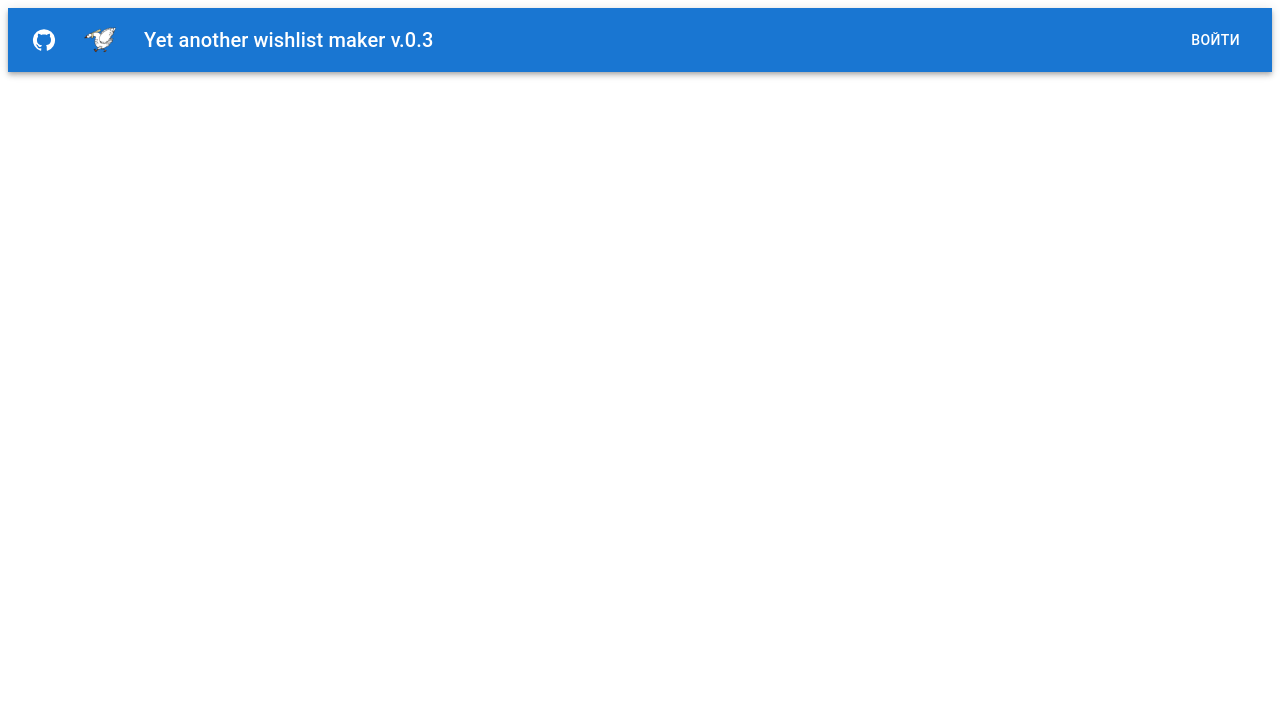
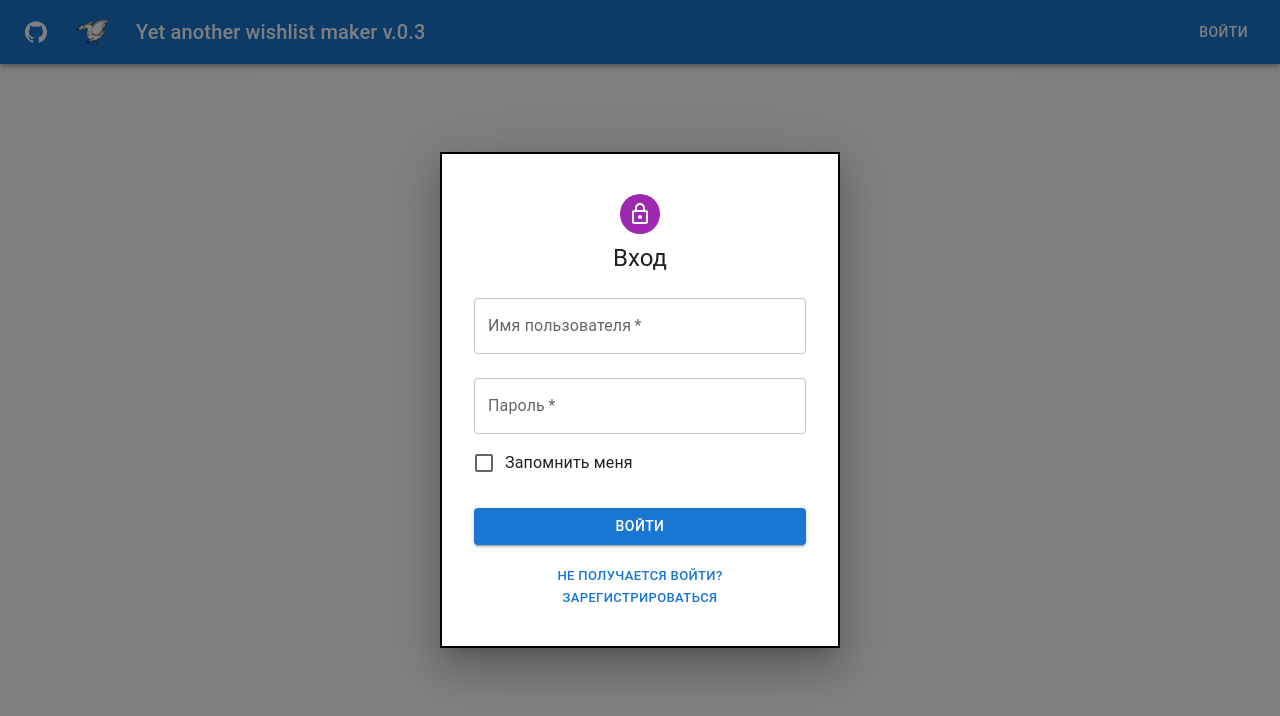
Before and after one commit to devalv/yawm-frontend, a React (Create React App) app: page /wishlist/1 in a window 1280 px wide. Both pictures are taken after a click on the button "ВОЙТИ". Shown: the top 716 px of the page. Built offline with nearby package versions, Linux system fonts and the light colour scheme.

Commit message:
release/react-0.3.0: WIP: navbar
SingIn and SingUp modals

```diff
--- a/src/components/ErrorModal.js
+++ b/src/components/ErrorModal.js
@@ -37,10 +37,7 @@ export default function ErrorModal() {
               <a href="mailto:yawm@devyatkin.dev?subject=Ваша кривуля не работает!">написать на почту</a>
             </Typography>
           </Box>
-
         </Modal>
-
       </div>
-
   );
 }
--- a/src/components/Navbar.js
+++ b/src/components/Navbar.js
@@ -6,9 +6,22 @@ import Typography from '@mui/material/Typography';
 import Button from '@mui/material/Button';
 import IconButton from '@mui/material/IconButton';
 import GitHubIcon from '@mui/icons-material/GitHub';
+import SignInModal from './auth/modals/SingIn';
+import SignUpModal from './auth/modals/SingUp';
+
+// TODO: @devalv logout
 
 export default function ButtonAppBar() {
+  const [modalUserLoginShow, setModalUserLoginShow] = React.useState(false);
+  const handleModalUserLoginShow = () => setModalUserLoginShow(true);
+  const handleModalUserLoginClose = () => setModalUserLoginShow(false);
+  const [modalUserRegisterShow, setModalUserRegisterShow] = React.useState(false);
+  const handleModalUserRegisterShow = () => setModalUserRegisterShow(true);
+  const handleModalUserRegisterClose = () => setModalUserRegisterShow(false);
   return (
+    <>
+      <SignInModal props={{"openState": modalUserLoginShow, "closeHandler": handleModalUserLoginClose, "openRegisterHandler": handleModalUserRegisterShow}}/>
+      <SignUpModal props={{"openState": modalUserRegisterShow, "closeHandler": handleModalUserRegisterClose, "openLoginHandler": handleModalUserLoginShow}}/>
       <Box sx={{ flexGrow: 1 }} pb={3}>
         <AppBar position="static">
           <Toolbar>
@@ -18,8 +31,9 @@ export default function ButtonAppBar() {
               color="inherit"
               aria-label="menu"
               sx={{ mr: 2 }}
+              onClick={() => window.open("https://github.com/devalv/yawm-frontend", "_blank")}
             >
-           <GitHubIcon onClick={() => window.open("https://github.com/devalv/yawm-frontend", "_blank")}/>
+             <GitHubIcon />
             </IconButton>
             <IconButton
               size="large"
@@ -34,9 +48,10 @@ export default function ButtonAppBar() {
             <Typography variant="h6" component="div" sx={{ flexGrow: 1 }}>
               Yet another wishlist maker v.0.3
             </Typography>
-          <Button color="inherit">Войти</Button>
+            <Button color="inherit" onClick={handleModalUserLoginShow}>Войти</Button>
           </Toolbar>
         </AppBar>
       </Box>
+    </>
   );
 }
--- /dev/null
+++ b/src/components/auth/modals/SingIn.js
@@ -0,0 +1,108 @@
+import * as React from 'react';
+import Avatar from '@mui/material/Avatar';
+import Button from '@mui/material/Button';
+import CssBaseline from '@mui/material/CssBaseline';
+import TextField from '@mui/material/TextField';
+import FormControlLabel from '@mui/material/FormControlLabel';
+import Checkbox from '@mui/material/Checkbox';
+import Grid from '@mui/material/Grid';
+import Box from '@mui/material/Box';
+import LockOutlinedIcon from '@mui/icons-material/LockOutlined';
+import Typography from '@mui/material/Typography';
+import Container from '@mui/material/Container';
+import Modal from "@mui/material/Modal";
+
+const style = {
+  position: "absolute",
+  top: "50%",
+  left: "50%",
+  transform: "translate(-50%, -50%)",
+  width: 400,
+  bgcolor: "background.paper",
+  border: "2px solid #000",
+  boxShadow: 24,
+  p: 4,
+  flexDirection: 'column',
+  alignItems: 'center',
+  display: 'flex',
+};
+
+export default function SignInModal({props}) {
+  const handleSubmit = (event) => {
+    event.preventDefault();
+    const data = new FormData(event.currentTarget);
+    console.log({
+      email: data.get('username'),
+      password: data.get('password'),
+    });
+  };
+
+  const handleShowRegister = () => {
+    props.closeHandler();
+    props.openRegisterHandler();
+  };
+
+  return (
+    <Modal
+      open={props.openState}
+      onClose={props.closeHandler}
+      aria-labelledby="modal-modal-title"
+      aria-describedby="modal-modal-description"
+    >
+      <Container component="main" maxWidth="xs">
+         <CssBaseline />
+        <Box
+          sx={style}
+        >
+          <Avatar sx={{ m: 1, bgcolor: 'secondary.main' }}>
+            <LockOutlinedIcon />
+          </Avatar>
+          <Typography component="h1" variant="h5">
+            Вход
+          </Typography>
+          <Box component="form" onSubmit={handleSubmit} noValidate sx={{ mt: 1 }}>
+            <TextField
+              margin="normal"
+              required
+              fullWidth
+              id="username"
+              label="Имя пользователя"
+              name="username"
+              autoComplete="username"
+              autoFocus
+            />
+            <TextField
+              margin="normal"
+              required
+              fullWidth
+              name="password"
+              label="Пароль"
+              type="password"
+              id="password"
+              autoComplete="current-password"
+            />
+            <FormControlLabel
+              control={<Checkbox value="remember" color="primary" />}
+              label="Запомнить меня"
+            />
+            <Button
+              type="submit"
+              fullWidth
+              variant="contained"
+              sx={{ mt: 3, mb: 2 }}
+            >
+              Войти
+            </Button>
+            <Grid container>
+              <Grid item>
+                <Button variant="text" size="small" onClick={handleShowRegister}>
+                  Не получается войти? Зарегистрироваться
+                </Button>
+              </Grid>
+            </Grid>
+          </Box>
+        </Box>
+      </Container>
+    </Modal>
+  );
+}
--- /dev/null
+++ b/src/components/auth/modals/SingUp.js
@@ -0,0 +1,107 @@
+import * as React from 'react';
+import Avatar from '@mui/material/Avatar';
+import Button from '@mui/material/Button';
+import CssBaseline from '@mui/material/CssBaseline';
+import TextField from '@mui/material/TextField';
+import Grid from '@mui/material/Grid';
+import Box from '@mui/material/Box';
+import LockOutlinedIcon from '@mui/icons-material/LockOutlined';
+import Typography from '@mui/material/Typography';
+import Container from '@mui/material/Container';
+import Modal from "@mui/material/Modal";
+
+const style = {
+  position: "absolute",
+  top: "50%",
+  left: "50%",
+  transform: "translate(-50%, -50%)",
+  width: 400,
+  bgcolor: "background.paper",
+  border: "2px solid #000",
+  boxShadow: 24,
+  p: 4,
+  flexDirection: 'column',
+  alignItems: 'center',
+  display: 'flex',
+};
+
+export default function SignUpModal({props}) {
+  const handleSubmit = (event) => {
+    event.preventDefault();
+    const data = new FormData(event.currentTarget);
+    console.log({
+      email: data.get('username'),
+      password: data.get('password'),
+    });
+  };
+
+  const handleShowLogin = () => {
+    props.closeHandler();
+    props.openLoginHandler();
+  };
+
+  return (
+    <Modal
+      open={props.openState}
+      onClose={props.closeHandler}
+      aria-labelledby="modal-modal-title"
+      aria-describedby="modal-modal-description"
+    >
+      <Container component="main" maxWidth="xs">
+        <CssBaseline />
+        <Box
+          sx={style}
+        >
+          <Avatar sx={{ m: 1, bgcolor: 'secondary.main' }}>
+            <LockOutlinedIcon />
+          </Avatar>
+          <Typography component="h1" variant="h5">
+            Регистрация
+          </Typography>
+          <Box component="form" noValidate onSubmit={handleSubmit} sx={{ mt: 3 }}>
+            <Grid container spacing={2}>
+              <Grid item xs={12}>
+                <TextField
+                  margin="normal"
+                  required
+                  fullWidth
+                  id="username"
+                  label="Имя пользователя"
+                  name="username"
+                  autoComplete="username"
+                  autoFocus
+                />
+              </Grid>
+              <Grid item xs={12}>
+                <TextField
+                  required
+                  fullWidth
+                  name="password"
+                  label="Пароль"
+                  type="password"
+                  id="password"
+                  autoComplete="new-password"
+                />
+              </Grid>
+            </Grid>
+            <Button
+              type="submit"
+              fullWidth
+              variant="contained"
+              sx={{ mt: 3, mb: 2 }}
+            >
+              Зарегистрироваться
+            </Button>
+            <Grid container justifyContent="flex-end">
+              <Grid item>
+                <Button variant="text" size="small" onClick={handleShowLogin}>
+                  Уже зарегистрированы? Войти
+                </Button>
+              </Grid>
+            </Grid>
+          </Box>
+        </Box>
+      </Container>
+    </Modal>
+  );
+}
```
Lines whose indentation alone changed are shown as unchanged.
